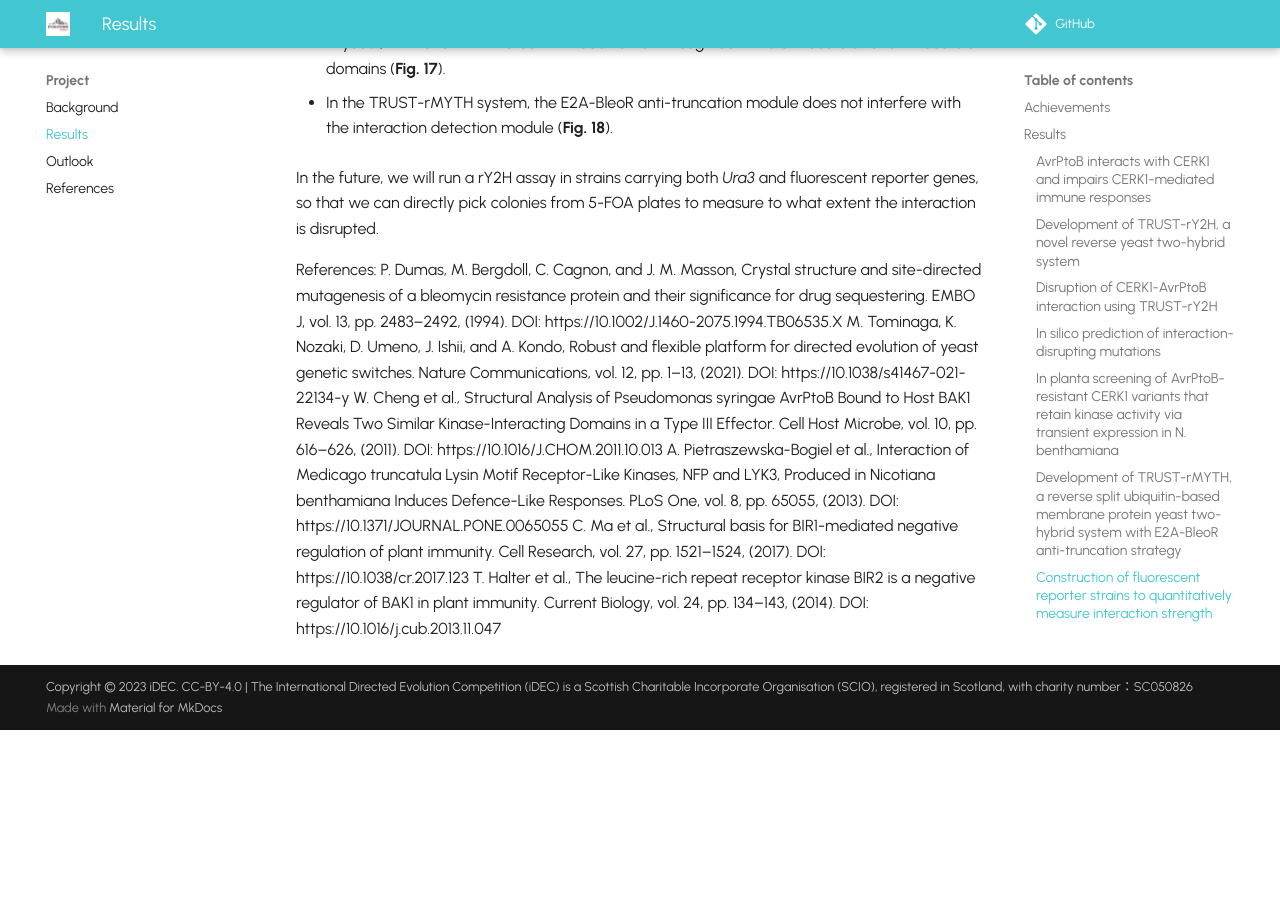
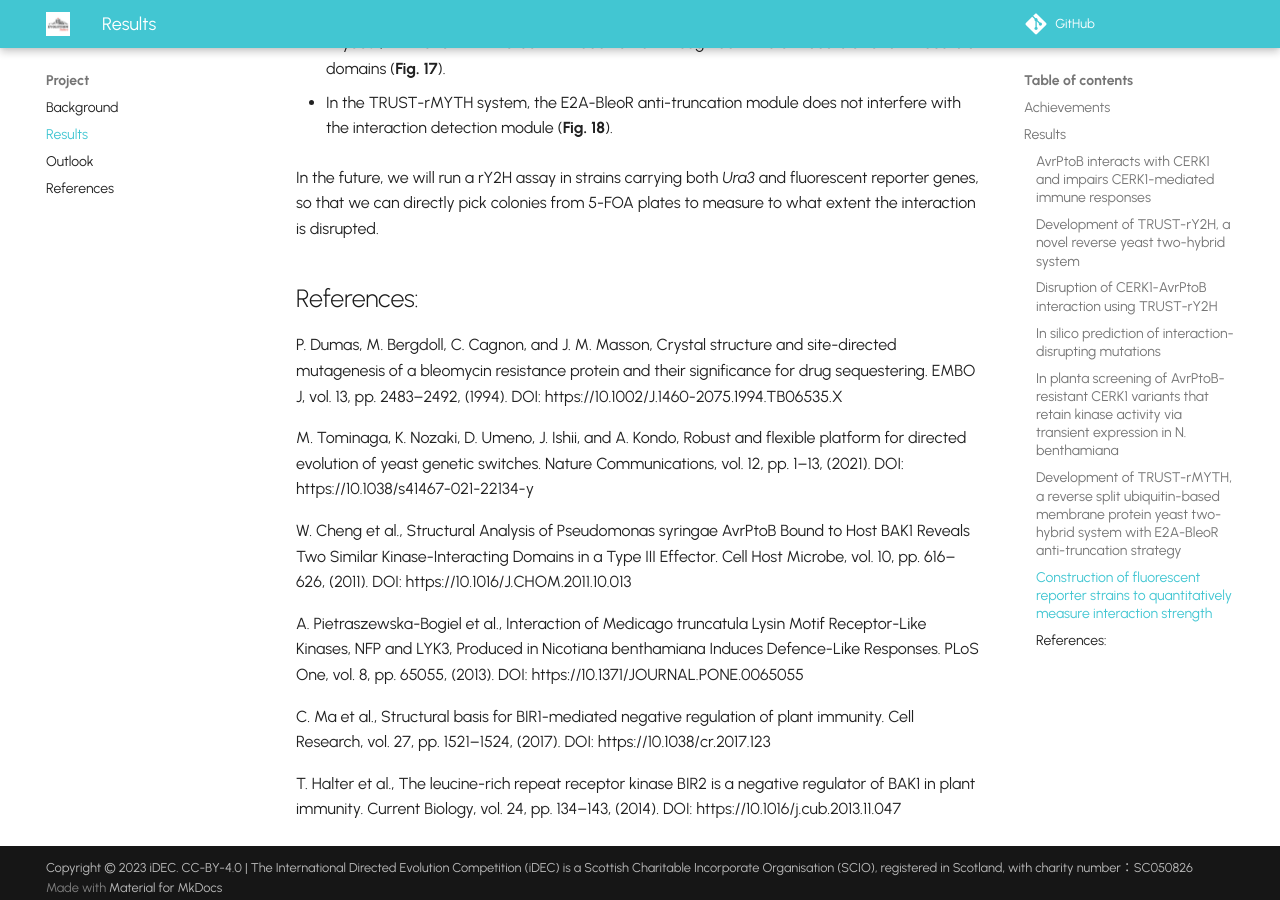
Before and after one commit to idec-teams/2023_Evolution_Suisse, an MkDocs documentation site: the page built from docs/project/results.md, in a window 1280 px wide and 900 px high, scrolled down 17474 px. Built offline with MkDocs 1.6.1 and Material for MkDocs 9.7.7, drawn with Linux system fonts in a browser that asks for light colours; comment, search, counter and statistics services are not loaded; before the commit the page ends 18204 px from its top, so only the background shows below that.

Commit message:
Update results.md

```diff
--- a/docs/project/results.md
+++ b/docs/project/results.md
@@ -266,10 +266,15 @@ These reporter strains have been already successfully used in our research to dr
 
 In the future, we will run a rY2H assay in strains carrying both _Ura3_ and fluorescent reporter genes, so that we can directly pick colonies from 5-FOA plates to measure to what extent the interaction is disrupted.
 
-References:
+## References:
 P. Dumas, M. Bergdoll, C. Cagnon, and J. M. Masson, Crystal structure and site-directed mutagenesis of a bleomycin resistance protein and their significance for drug sequestering. EMBO J, vol. 13, pp. 2483–2492, (1994). DOI: https://10.1002/J.1460-2075.1994.TB06535.X
+
 M. Tominaga, K. Nozaki, D. Umeno, J. Ishii, and A. Kondo, Robust and flexible platform for directed evolution of yeast genetic switches. Nature Communications, vol. 12, pp. 1–13, (2021). DOI: https://10.1038/s41467-021-22134-y
+
 W. Cheng et al., Structural Analysis of Pseudomonas syringae AvrPtoB Bound to Host BAK1 Reveals Two Similar Kinase-Interacting Domains in a Type III Effector. Cell Host Microbe, vol. 10, pp. 616–626, (2011). DOI: https://10.1016/J.CHOM.2011.10.013
+
 A. Pietraszewska-Bogiel et al., Interaction of Medicago truncatula Lysin Motif Receptor-Like Kinases, NFP and LYK3, Produced in Nicotiana benthamiana Induces Defence-Like Responses. PLoS One, vol. 8, pp. 65055, (2013). DOI: https://10.1371/JOURNAL.PONE.0065055
+
 C. Ma et al., Structural basis for BIR1-mediated negative regulation of plant immunity. Cell Research, vol. 27, pp. 1521–1524, (2017). DOI: https://10.1038/cr.2017.123
+
 T. Halter et al., The leucine-rich repeat receptor kinase BIR2 is a negative regulator of BAK1 in plant immunity. Current Biology, vol. 24, pp. 134–143, (2014). DOI: https://10.1016/j.cub.2013.11.047
```
